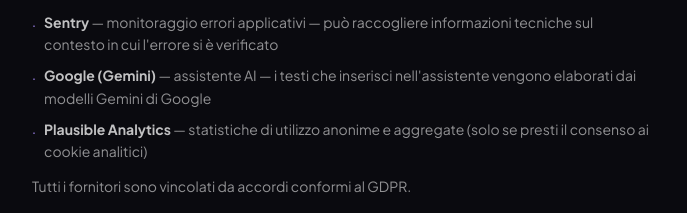
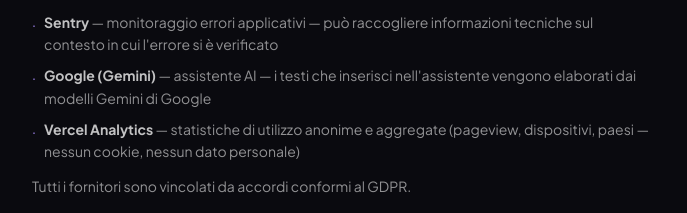
Before and after one commit to federicolardieri/preventivoveloce, a Next.js app: page /privacy-policy in a window 1280 px wide. Shown: the part 1682-1895 px from the top of the page, without its empty margins (296-983 px from the left). Built offline with nearby package versions, Linux system fonts and the light colour scheme; no server answers.

Commit message:
Replace Plausible with Vercel Analytics, update privacy policy

```diff
--- a/src/app/(marketing)/privacy-policy/page.tsx
+++ b/src/app/(marketing)/privacy-policy/page.tsx
@@ -126,7 +126,7 @@ export default function PrivacyPolicyPage() {
               ['Upstash', 'rate limiting — memorizza temporaneamente l\'indirizzo IP per prevenire abusi'],
               ['Sentry', 'monitoraggio errori applicativi — può raccogliere informazioni tecniche sul contesto in cui l\'errore si è verificato'],
               ['Google (Gemini)', 'assistente AI — i testi che inserisci nell\'assistente vengono elaborati dai modelli Gemini di Google'],
-              ['Plausible Analytics', 'statistiche di utilizzo anonime e aggregate (solo se presti il consenso ai cookie analitici)'],
+              ['Vercel Analytics', 'statistiche di utilizzo anonime e aggregate (pageview, dispositivi, paesi — nessun cookie, nessun dato personale)'],
             ].map(([label, desc]) => (
               <li key={label} className="flex gap-2">
                 <span className="text-[#a78bfa] mt-0.5">·</span>
--- a/src/app/layout.tsx
+++ b/src/app/layout.tsx
@@ -2,7 +2,6 @@ import '@/env';
 import type { Metadata } from "next";
 import { Plus_Jakarta_Sans } from "next/font/google";
 import CookieBanner from "@/components/CookieBanner";
-import AnalyticsProvider from "@/components/AnalyticsProvider";
 import { SpeedInsights } from "@vercel/speed-insights/next";
 import { Analytics } from "@vercel/analytics/next";
 import "./globals.css";
@@ -77,7 +76,6 @@ export default function RootLayout({
       <body className="min-h-full flex flex-col font-sans">
         {children}
         <CookieBanner />
-        <AnalyticsProvider />
         <SpeedInsights />
         <Analytics />
       </body>
```
